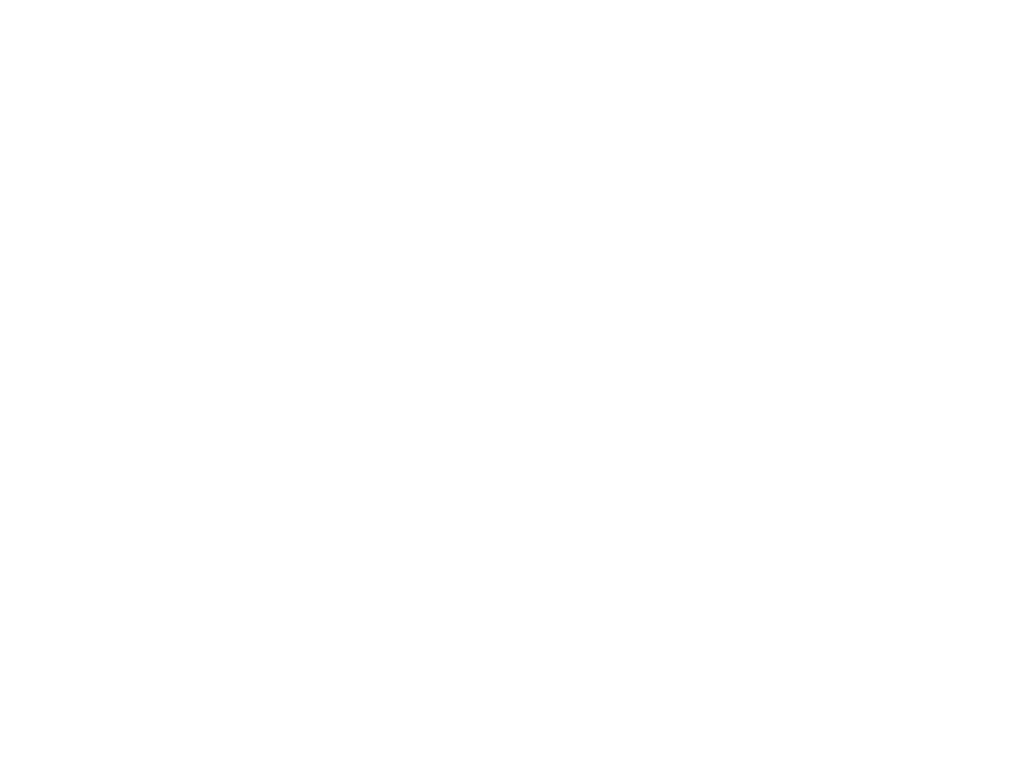
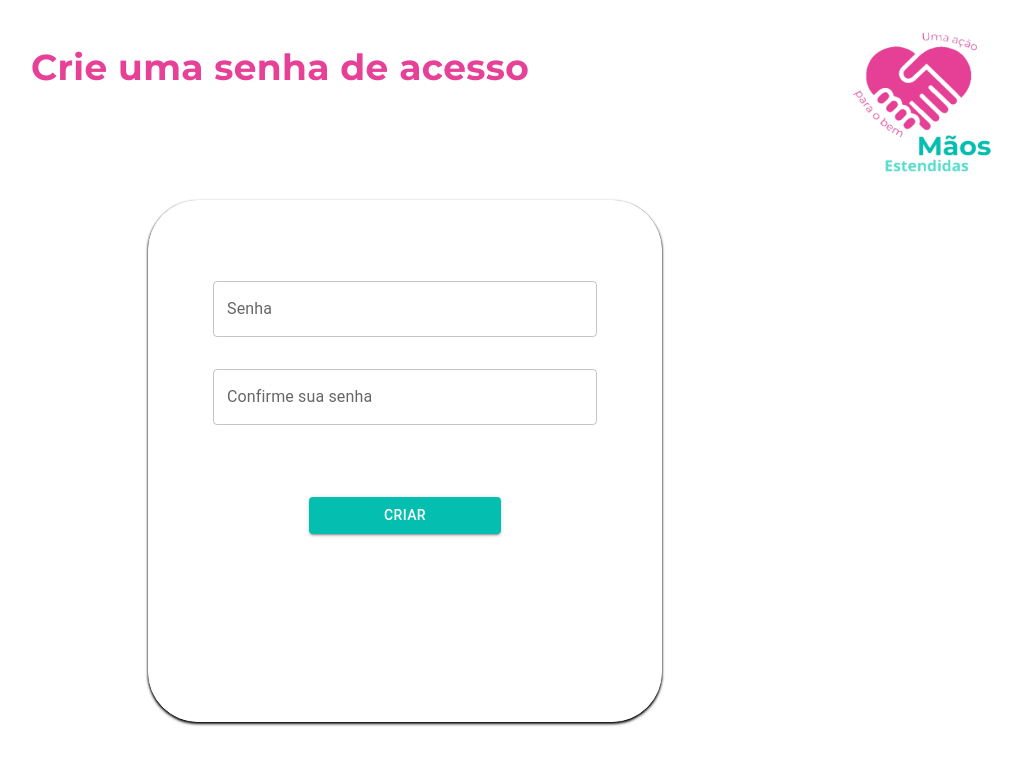
Before and after one commit to AmandaPiva/MaosEstendidas-FrontEnd, a React (Vite) app: page /SenhaAcesso in a window 1280 px wide. Before the commit this address had no page. Shown: the top 764 px of the page, without its empty margins (235-1257 px from the left). Built offline with nearby package versions, Linux system fonts and the light colour scheme.

Commit message:
Inicio tela cadastro de senha de acesso

```diff
--- a/src/App.jsx
+++ b/src/App.jsx
@@ -4,6 +4,7 @@
 import Cadastro from "./Cadastro/Cadastro";
 import Endereco from "./Endereco/Endereco";
 import CadastroNecessidade from "./CadastroNecessidade/CadastroNecessidade"
+import SenhaAcesso from "./SenhaAcesso/SenhaAcesso"
 
 //COMPONENTE
 function App() {
@@ -16,6 +17,7 @@
           <Route path={"/Cadastro"} element={<Cadastro />} />
           <Route path={"/Endereco"} element={<Endereco />} />
           <Route path={"/CadastroNecessidade"} element={<CadastroNecessidade />} />
+          <Route path={"/SenhaAcesso"} element={<SenhaAcesso />} />
         </Routes>
       </BrowserRouter>
     </>
--- /dev/null
+++ b/src/SenhaAcesso/SenhaAcesso.jsx
@@ -0,0 +1,125 @@
+import { Box, Typography } from "@mui/material";
+import Logo from "../../public/logo.png";
+import Button from "@mui/material/Button";
+import TextField from "@mui/material/TextField";
+
+function SenhaAcesso() {
+
+
+  return (
+    <>
+      <Box
+        sx={{
+          display: "flex",
+          flexDirection: "column",
+          width: "100vw",
+          height: "100vh",
+          backgroundSize: "cover",
+          backgroundPosition: "center",
+        }}
+      >
+        <Box sx={{ display: "flex", flexDirection: "row" }}>
+          <Typography
+            sx={{
+              fontSize: "36px",
+              fontWeight: "600",
+              color: "#E64097",
+              fontFamily: "montserrat",
+              margin: "5vh auto",
+            }}
+          >
+            Crie uma senha de acesso
+          </Typography>
+
+          <img
+            width={200}
+            src={Logo}
+            alt="logo"
+            style={{
+              borderRadius: "500px",
+              width: "250px",
+              height: "200px",
+            }}
+          />
+        </Box>
+
+        <Box
+          sx={{
+            width: "100vw",
+            display: "flex",
+            flexDirection: "row",
+          }}
+        >
+          <Box
+            sx={{
+              height: "65vh",
+              width: "40vw",
+              backgroundColor: "#FFFFFF",
+              borderRadius: "50px",
+              margin: "auto",
+              border: 1,
+              borderColor: "white",
+              boxShadow: `0 0 0 0px rgba(0,0,0,0.1),
+                0 1px 2px rgba(0,0,0,0.8),
+                0 2px 3px rgba(0,0,0,0.8)`,
+            }}
+          >
+            <Box
+              sx={{
+                marginTop: "8vh",
+                display: "flex",
+                flexDirection: "column",
+              }}
+            >
+              <TextField
+                sx={{
+                  width: "30vw",
+                  backgroundColor: "#FFFFFF",
+                  margin: "2vh auto",
+                }}
+                id="outlined-basic"
+                label="Senha"
+                variant="outlined"
+              />
+              <TextField
+                sx={{
+                  width: "30vw",
+                  backgroundColor: "#FFFFFF",
+                  margin: "2vh auto",
+                }}
+                id="outlined-basic"
+                label="Confirme sua senha"
+                variant="outlined"
+              />
+
+              <Box
+                sx={{
+                  display: "flex",
+                  flexDirection: "column",
+                  margin: "2vh 46px",
+                }}
+              >
+              <Button
+                variant="contained"
+                sx={{
+                  margin: "5vh auto",
+                  width: "15vw",
+                  backgroundColor: "#04BFAF",
+                  "&:hover": {
+                    backgroundColor: "#E64097", // Altere a cor desejada para o efeito hover
+                  },
+                }}
+              >
+                Criar
+              </Button>
+            </Box>
+          </Box>
+        </Box>
+
+      </Box>
+      </Box>
+    </>
+  );
+}
+
+export default SenhaAcesso;
```
